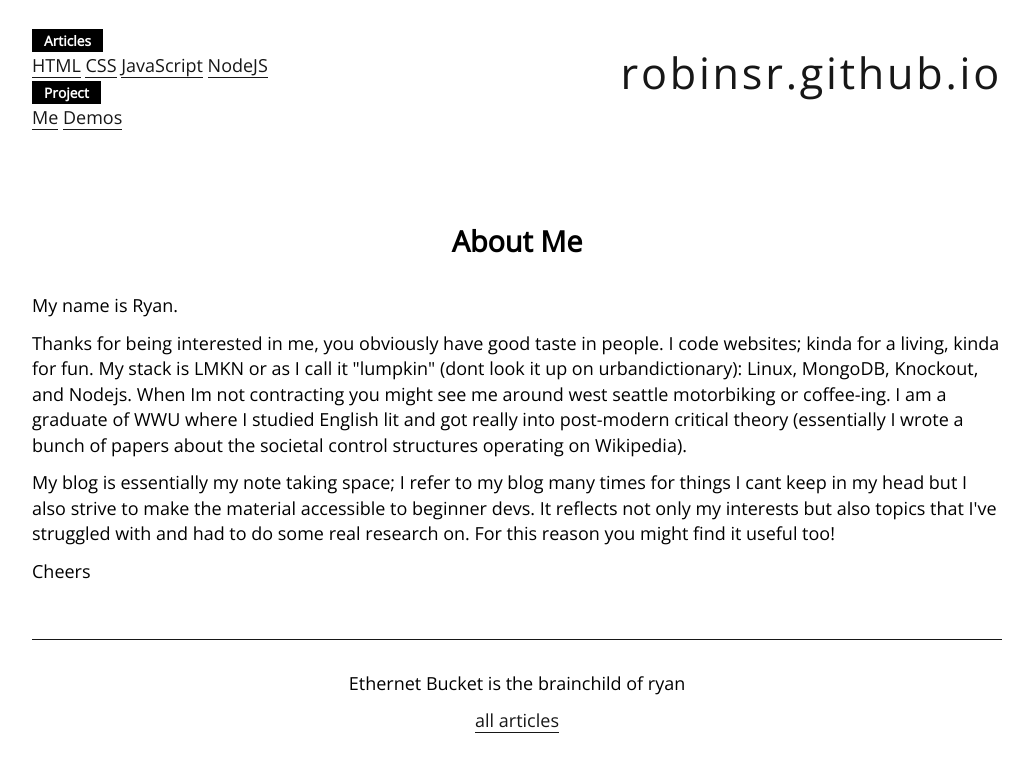
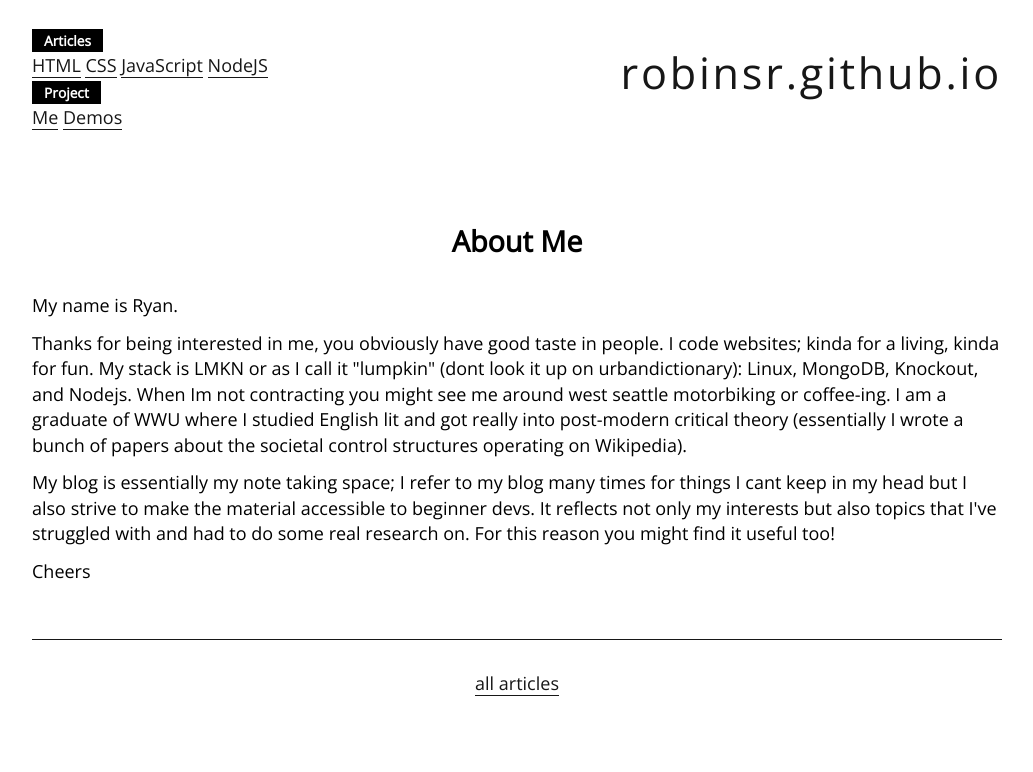
Before and after one commit to robinsr/robinsr.github.io, a Jekyll site: the page built from blog/aboutme.html, in a window 1280 px wide. Shown: the top 772 px of the page, without its empty margins (123-1156 px from the left). Built offline with Jekyll 4.4.1, drawn with Linux system fonts in a browser that asks for light colours.

Commit message:
Removed old blog name from footer

```diff
--- a/_includes/footer.html
+++ b/_includes/footer.html
@@ -1,7 +1,7 @@
 <div class="bs-container">
     <footer>
-        <p>Ethernet Bucket is the brainchild of ryan</p>
-        <p><a href="/blog/archive">all articles</a>
+        <p>
+            <a href="/blog/archive">all articles</a>
         </p>
     </footer>
 </div>
```
